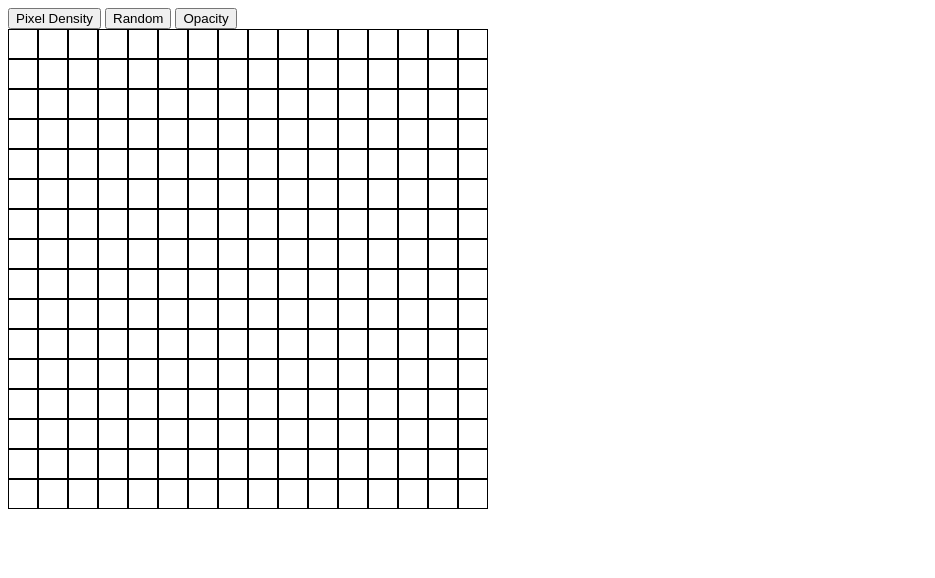
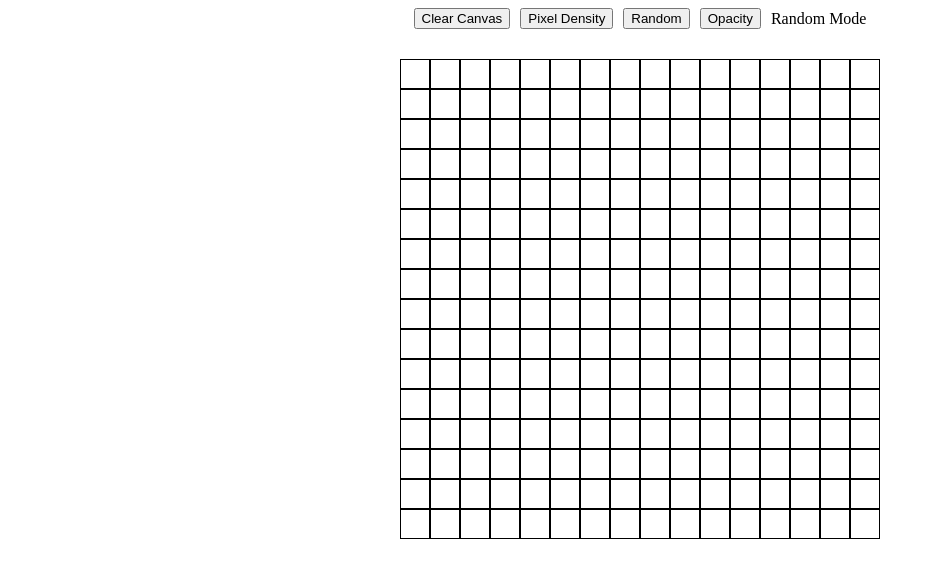
Before and after one commit to tiredDm/odin-etch-a-sketch, a plain HTML site: page index.html in a window 1280 px wide. Both pictures are taken after a click on the button "Random". Shown: the whole page, without its empty margins (0-935 px from the left). Drawn offline with Linux system fonts and the light colour scheme.

Commit message:
Added clear button, finished

```diff
--- a/index.html
+++ b/index.html
@@ -8,9 +8,13 @@
     <link rel="stylesheet" href="styles.css">
 </head>
 <body>
-    <button class="density-button">Pixel Density</button>
-    <button class="randomize">Random</button>
-    <button class="opacity">Opacity</button>
+    <div class = "header">
+        <button class="clear">Clear Canvas</button>
+        <button class="density-button">Pixel Density</button>
+        <button class="randomize">Random</button>
+        <button class="opacity">Opacity</button>
+        <div class = "mode">Normal Mode</div>
+    </div>
     <div class = "container"></div>
 </body>
 </html>
--- a/script.js
+++ b/script.js
@@ -5,6 +5,10 @@ createGrid(16);
 let Colour = 'black';
 let randomMode = false;
 let opacityMode = false;
+let size = 16;
+
+//Mode identifier
+const mode = document.querySelector('.mode');
 
 // Pixel density button...
 const densityButton = document.querySelector('.density-button');
@@ -20,14 +24,22 @@ densityButton.addEventListener('click', () => {
 
 });
 
+const clearCanvasButton = document.querySelector('.clear');
+clearCanvasButton.addEventListener('click', () => {
+    changePixelDensity(size);
+});
+
 //Random Color button...
 const randomColorButton = document.querySelector('.randomize');
 randomColorButton.addEventListener('click', () => {
     if(randomMode) {
         randomMode = false;
         Colour = 'black';
+        mode.innerHTML = 'Normal Mode';
     } else {
         randomMode = true;
+        opacityMode = false;
+        mode.innerHTML = 'Random Mode';
     }
 });
 
@@ -35,8 +47,12 @@ const opacityButton = document.querySelector('.opacity');
 opacityButton.addEventListener('click', () => {
     if(opacityMode) {
         opacityMode = false;
+        mode.innerHTML = 'Normal Mode';
     } else {
         opacityMode = true;
+        randomMode = false;
+        Colour = 'black';
+        mode.innerHTML = 'Opacity Mode';
     }
 });
 
@@ -45,6 +61,7 @@ function changePixelDensity(pixelDensity){
     //Destroy all divs within "container.." & create the whole thing again..
     removeGrid();
     createGrid(pixelDensity);
+    size = pixelDensity;
 }
 
 function createGrid(size){
--- a/styles.css
+++ b/styles.css
@@ -14,3 +14,19 @@
     flex-direction: column;
     flex-grow: 1;
 }
+
+body{
+    display: flex;
+    flex-direction: column;
+    align-items: center;
+    justify-content: center;
+    gap: 30px;
+}
+
+.header{
+    display: flex;
+    flex-direction: row;
+    align-items: center;
+    justify-content: center;
+    gap: 10px;
+}
```
